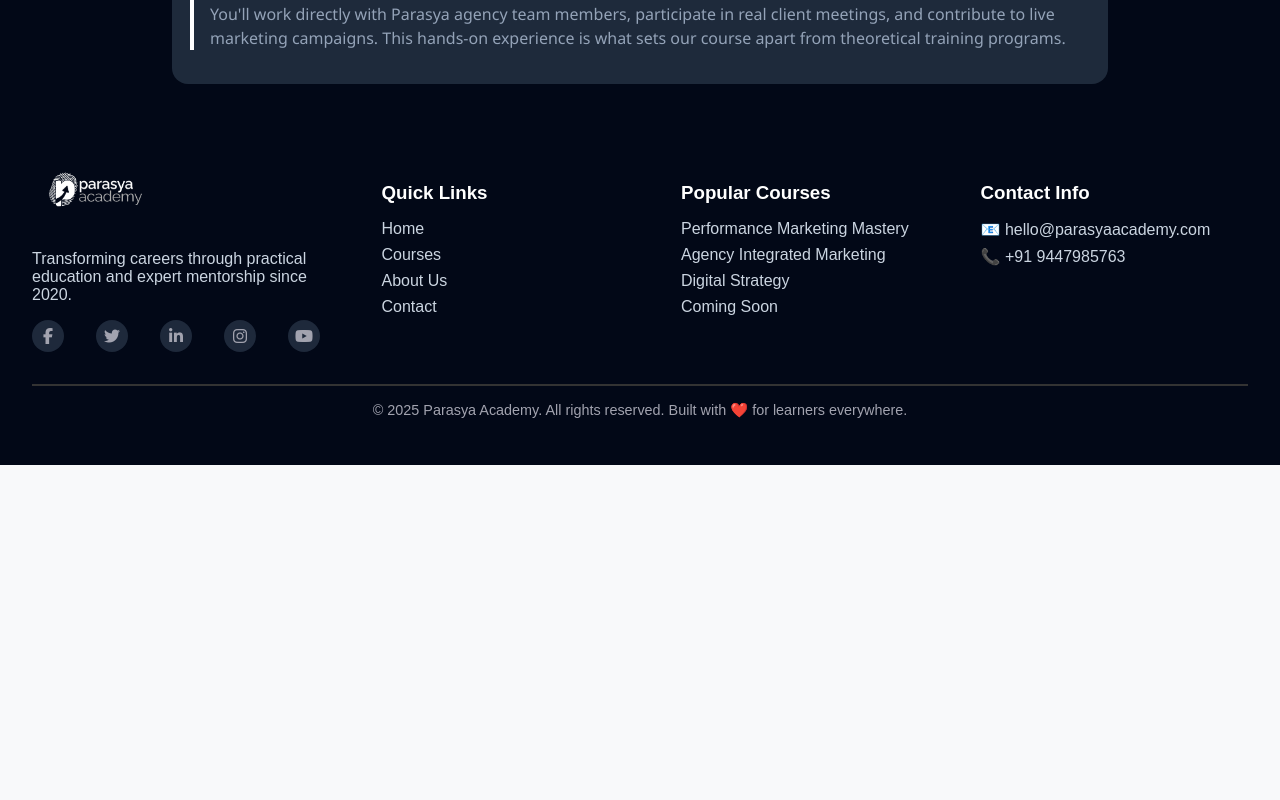
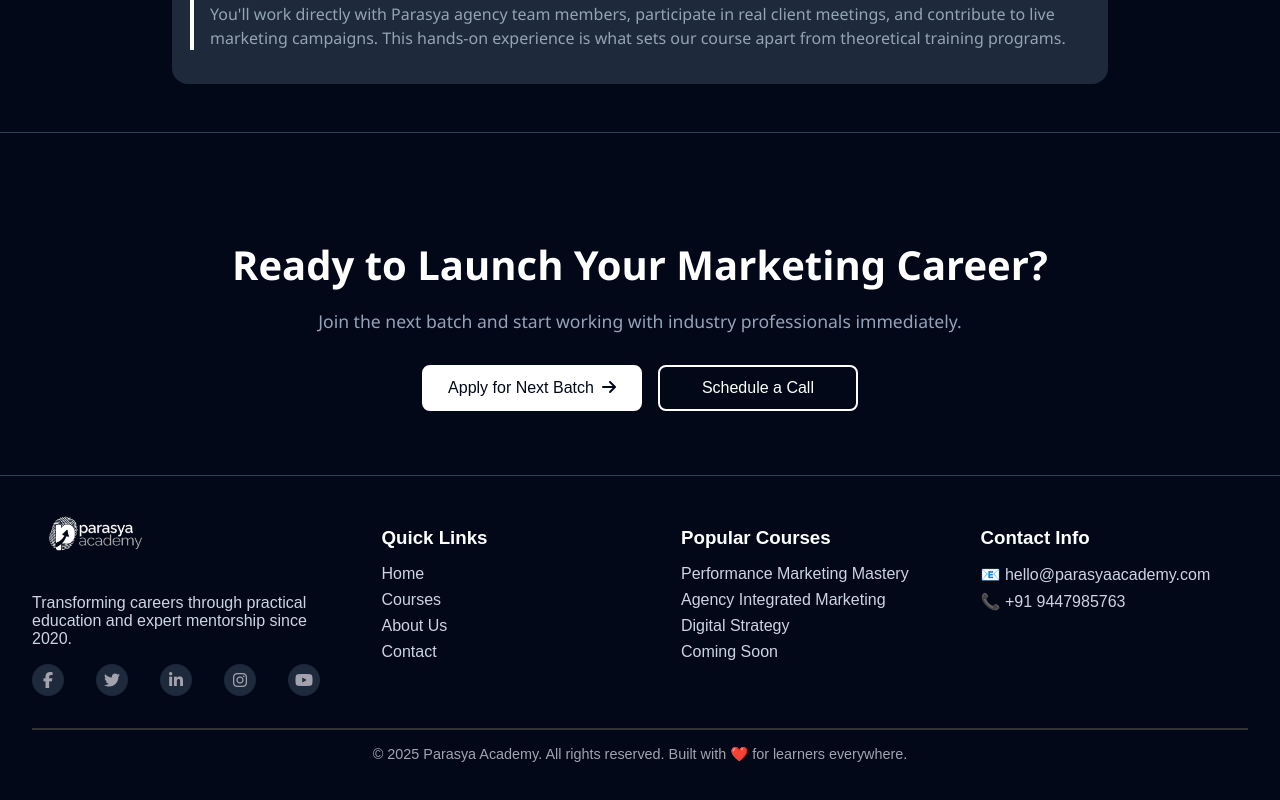
Before and after one commit to parasyadigitalhub/parasya-academy, a React (Vite) app: page /courses in a window 1280 px wide. Shown: the part 1675-2475 px from the top of the page. Before the commit the page ends 2140 px from the top, so only its background shows below. Built offline with nearby package versions, Linux system fonts and the light colour scheme.

Commit message:
laucnch section

```diff
--- /dev/null
+++ b/src/pages/courses/components/launch.jsx
@@ -0,0 +1,16 @@
+import './styles/launch.css'
+
+export default function Launch() {
+    return (
+        <div className="launch-container">
+            <div className="launch-headings">
+                <h3>Ready to Launch Your Marketing Career?</h3>
+                <p>Join the next batch and start working with industry professionals immediately.</p>
+            </div>
+            <div className="launch-buttons">
+                <button>Apply for Next Batch<i class="fa-solid fa-arrow-right"></i></button>
+                <button>Schedule a Call</button>
+            </div>
+        </div>
+    )
+}
--- /dev/null
+++ b/src/pages/courses/components/styles/launch.css
@@ -0,0 +1,74 @@
+.launch-container {
+    background-color: #020817;
+    padding: 4rem 2rem;
+    font-family: 'Segoe UI', Tahoma, Geneva, Verdana, sans-serif;
+    text-align: center;
+    color: white;
+    border-top: 1px solid #334155;
+    border-bottom: 1px solid #334155;
+}
+
+.launch-headings h3 {
+    color: white;
+    font-size: 2.5rem;
+    margin-bottom: 1rem;
+}
+
+.launch-headings p {
+    color: #94A3B8;
+    font-size: 1.1rem;
+    margin-bottom: 2rem;
+}
+
+.launch-buttons {
+    display: flex;
+    justify-content: center;
+    gap: 1rem;
+    flex-wrap: wrap;
+}
+
+.launch-buttons button {
+    padding: 0.75rem 1.5rem;
+    border: 2px solid white;
+    font-size: 1rem;
+    border-radius: 0.5rem;
+    background-color: white;
+    color: #020817;
+    cursor: pointer;
+    transition: background-color 0.3s, color 0.3s;
+    min-width: 200px;
+}
+
+.launch-buttons button:nth-child(2) {
+    background-color: #020817;
+    color: white;
+}
+
+.launch-buttons button:nth-child(2):hover {
+    background-color: white;
+    color: #020817;
+}
+
+.launch-buttons i {
+    margin-left: 0.5rem;
+}
+
+@media (max-width: 600px) {
+    .launch-headings h3 {
+        font-size: 2rem;
+    }
+
+    .launch-headings p {
+        font-size: 1rem;
+    }
+
+    .launch-buttons {
+        flex-direction: column;
+        align-items: center;
+    }
+
+    .launch-buttons button {
+        width: 100%;
+        max-width: 300px;
+    }
+}
--- a/src/pages/courses/performance.jsx
+++ b/src/pages/courses/performance.jsx
@@ -1,5 +1,6 @@
 import Choose from "./components/choose";
 import First from "./components/first";
+import Launch from "./components/launch";
 import Learn from "./components/learn";
 
 export default function Performance() {
@@ -8,6 +9,7 @@ export default function Performance() {
             <First />
             <Choose />
             <Learn />
+            <Launch />
         </div>
     )
 }
```
